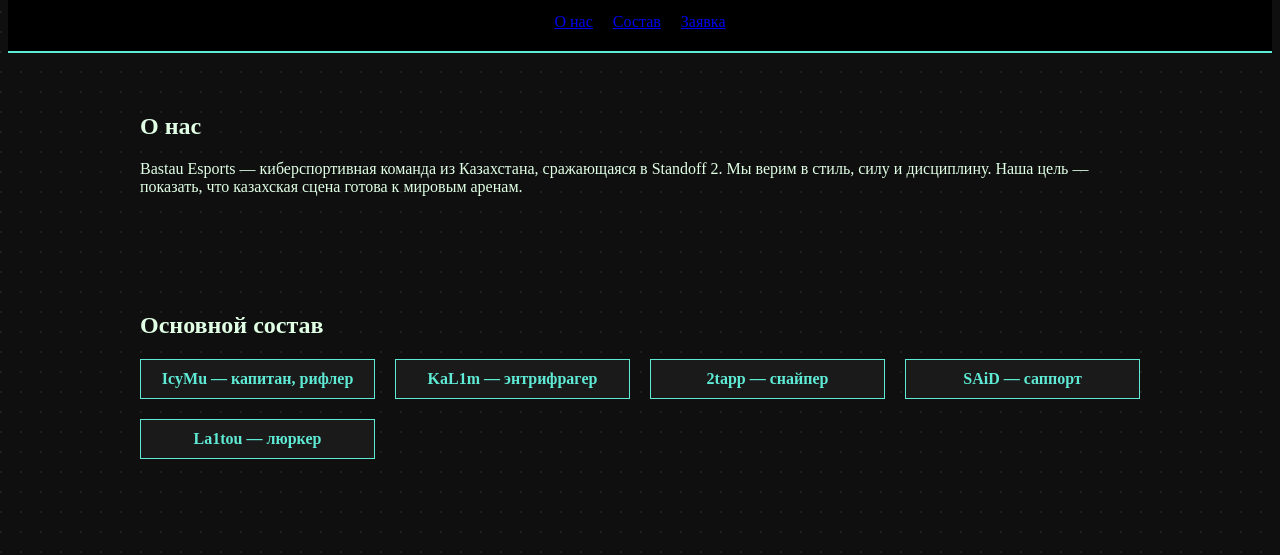
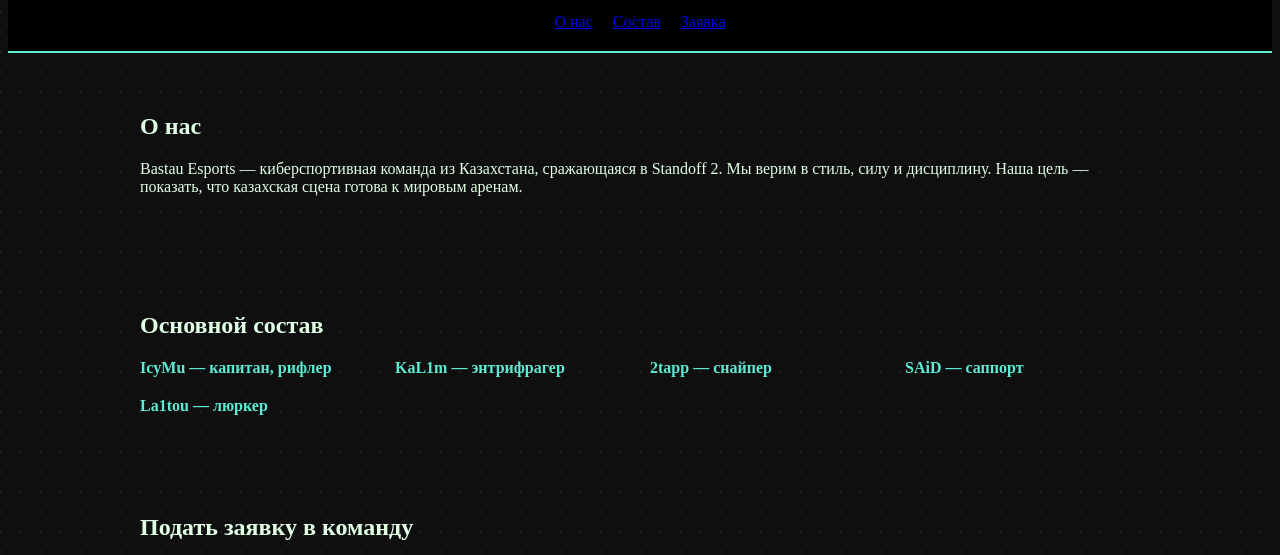
Before and after one commit to BastauEsports/Bastau-esports-site, a plain HTML site: page index.html in a window 1280 px wide. Shown: the part 129-684 px from the top of the page. Drawn offline with Linux system fonts and the light colour scheme.

Commit message:
Update index.html

```diff
--- a/index.html
+++ b/index.html
@@ -46,11 +46,8 @@
       gap: 20px;
     }
     .player-card {
-      border: 1px solid var(--accent);
-      padding: 10px;
-      text-align: center;
-      background: var(--card-bg);
-    }
+      transition: 0.3s ease;
+}
     .player-card a {
       color: var(--accent);
       text-decoration: none;
@@ -93,6 +90,10 @@
       color: #fff;
       text-shadow: 0 0 8px var(--accent);
     }
+  .player-card:hover {
+      box-shadow: 0 0 15px var(--accent);
+      transform: scale(1.03);
+    }
   </style>
 </head>
 <body>
```
